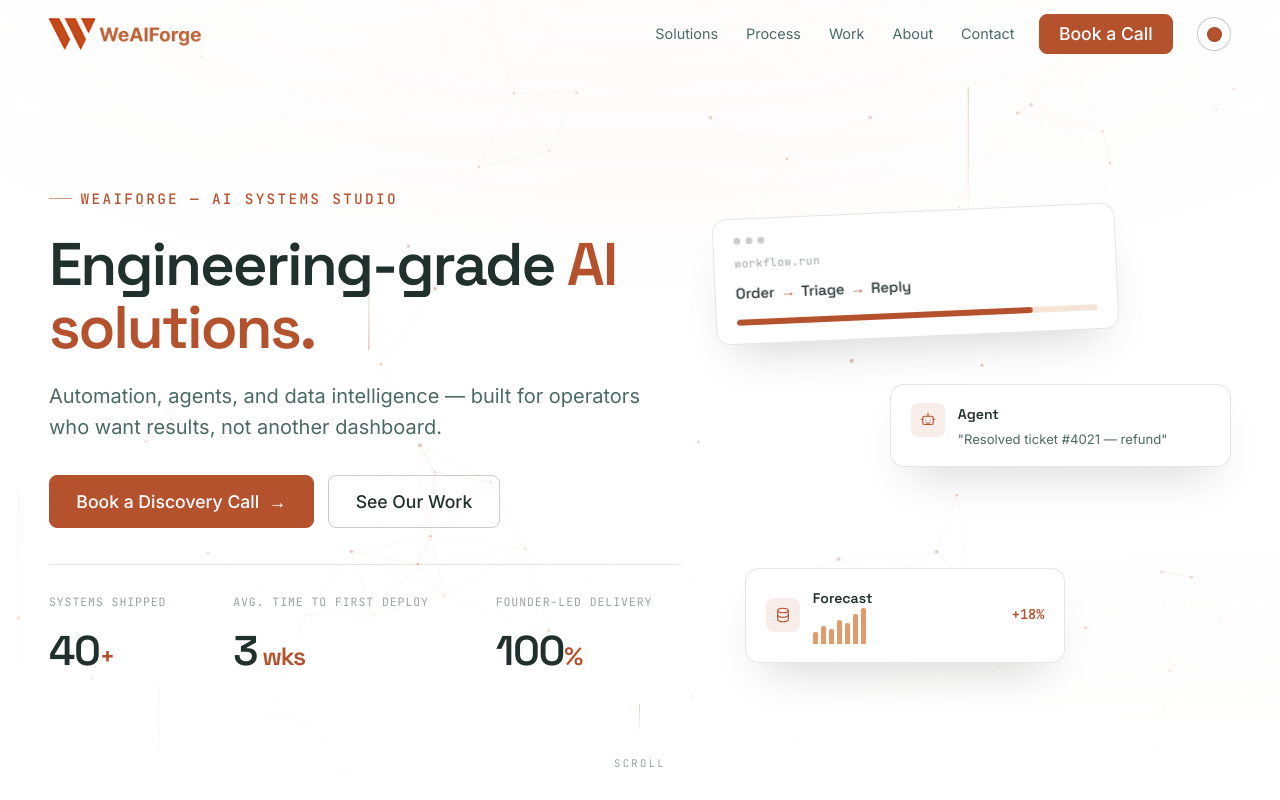
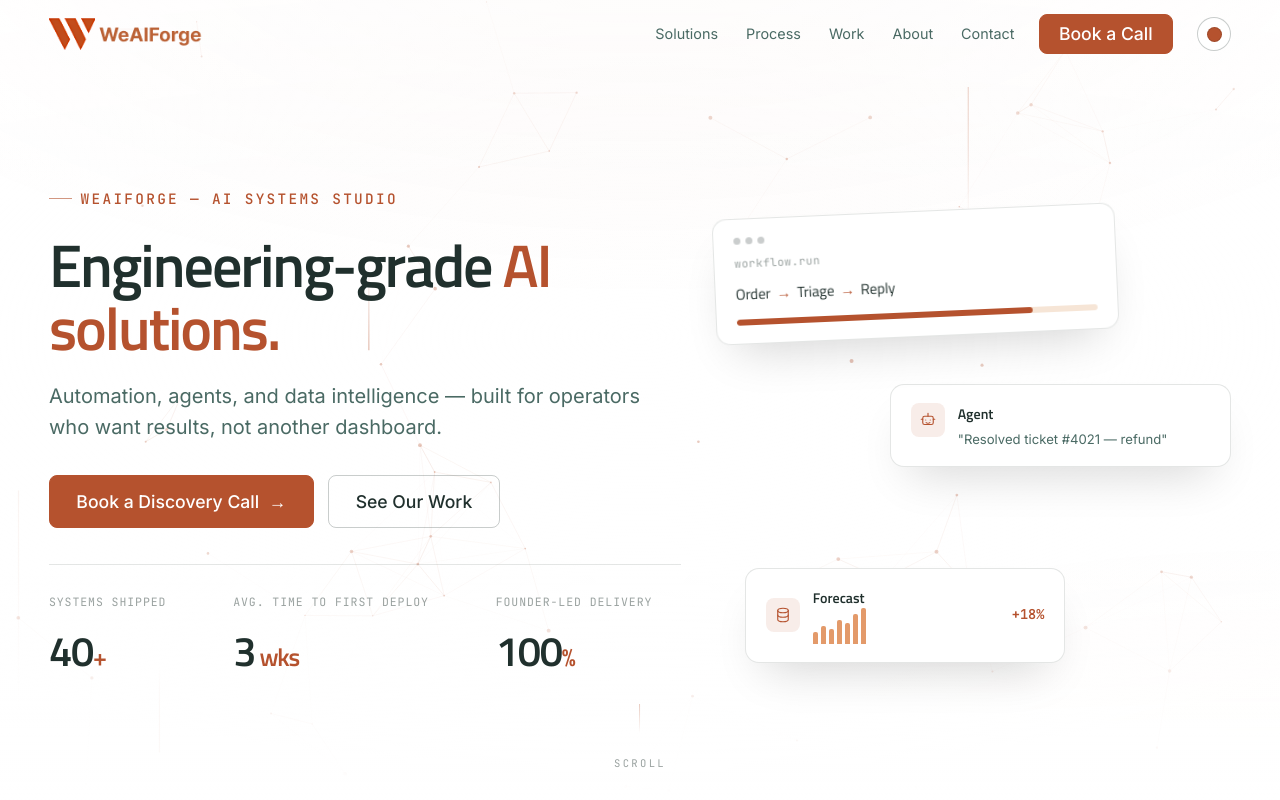
Before and after one commit to luckykvb/weaiforge, a React (Vite) app: page / in a window 1280 px wide. Shown: the top 800 px of the page. Built offline with nearby package versions, Linux system fonts and the light colour scheme.

Commit message:
feat: update font styles to use Titillium Web for improved typography

```diff
--- a/index.html
+++ b/index.html
@@ -20,7 +20,7 @@
     <link rel="preconnect" href="https://fonts.googleapis.com" />
     <link rel="preconnect" href="https://fonts.gstatic.com" crossorigin />
     <link
-      href="https://fonts.googleapis.com/css2?family=Space+Grotesk:wght@400;500;600;700&family=Inter:wght@400;500;600&family=JetBrains+Mono:wght@400;500;600&display=swap"
+      href="https://fonts.googleapis.com/css2?family=Titillium+Web:wght@400;600;700&family=Inter:wght@400;500;600&family=JetBrains+Mono:wght@400;500;600&display=swap"
       rel="stylesheet"
     />
     <title>WeAIForge — AI systems that solve real business problems</title>
--- a/src/styles/sections.css
+++ b/src/styles/sections.css
@@ -121,6 +121,7 @@
   background: var(--accent-dim);
   font-weight: 500;
 }
+
 .nav__burger {
   display: none;
   flex-direction: column;
--- a/src/styles/tokens.css
+++ b/src/styles/tokens.css
@@ -23,7 +23,7 @@
   --grid-line: rgba(32, 48, 45, 0.05);
 
   /* ---- Type ------------------------------------------------------------ */
-  --font-display: 'Space Grotesk', system-ui, sans-serif;
+  --font-display: 'Titillium Web', system-ui, sans-serif;
   --font-body: 'Inter', system-ui, sans-serif;
   --font-mono: 'JetBrains Mono', ui-monospace, 'SF Mono', monospace;
 
```
